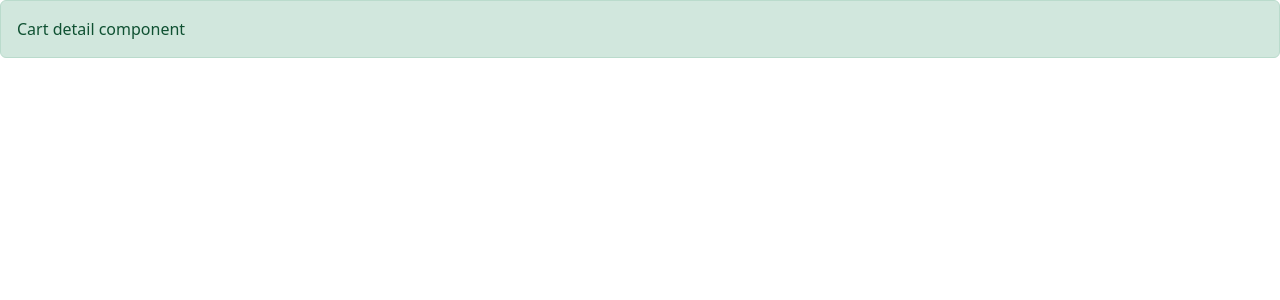
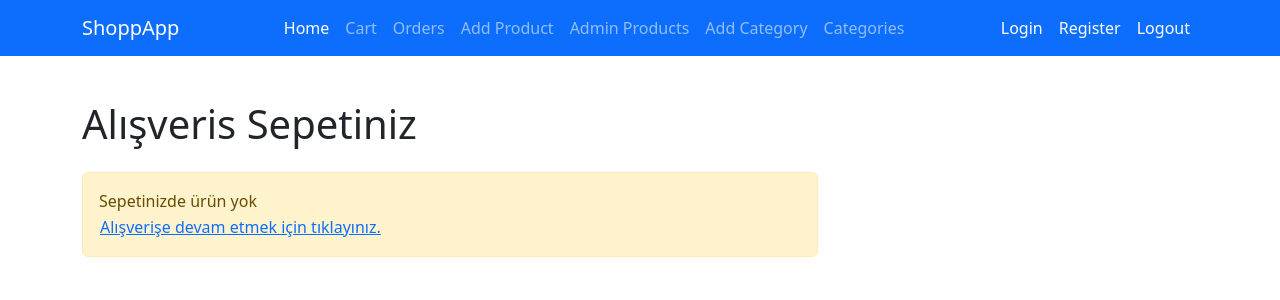
Before and after one commit to mftalha/ShopAPP, an Angular app: page /cart in a window 1280 px wide. Shown: the top 300 px of the page. Built offline with nearby package versions, Linux system fonts and the light colour scheme.

Commit message:
feat - ders-15 Alışveriş Sepeti

```diff
--- a/src/app/shop/cart-detail/cart-detail.component.html
+++ b/src/app/shop/cart-detail/cart-detail.component.html
@@ -1,3 +1,72 @@
-<div class="alert alert-success">
-    Cart detail component
+<navbar ></navbar>
+
+<div class="container pt-100 mb-5">
+
+    <h1 class="mb-2">Alışveris Sepetiniz</h1>
+    <div class="row">
+        <div class="col-8">
+            <ng-container *ngIf="cart.itemCount>0">
+                <table class="table table-hover">
+                    <thead>
+                        <tr>
+                            <th></th>
+                            <th>Ürün</th>
+                            <th>Fiyat</th>
+                            <th>Miktar</th>
+                            <th>Toplam</th>
+                            <th></th>
+                        </tr>
+                    </thead>
+                    <tbody>
+                        <tr *ngFor="let item of cart.items">
+                            <td>
+                                <img src="assets/img/{{item.product.imageUrl}}" width="80" >
+                            </td>
+                            <td>{{ item.product.name }}</td>
+                            <td>{{ item.product.price }} TL</td>
+                            <td>{{ item.quantity }}</td>
+                            <td> {{ item.quantity * item.product.price! }} TL</td>
+                            <td>
+                                <button class="btn btn-danger btn-sm">
+                                    <i class="fa fa-times fa-fa-fw"></i>
+                                </button>
+                            </td>
+                        </tr>
+                    </tbody>
+                </table>
+            </ng-container>
+            <ng-container *ngIf="cart.itemCount==0">
+                <div class="alert alert-warning mt-3">
+                    Sepetinizde ürün yok <br>
+                    <button routerLink="/shop" class="btn btn-link p-0">
+                        Alışverişe devam etmek için tıklayınız.
+                    </button>
+                </div>
+            </ng-container>
+        </div>
+        <div class="col-4">
+            <ng-container *ngIf="cart.itemCount>0">
+                <div class="text-left">
+                    <h4>Alışveriş Özeti</h4>
+                </div>
+                <table class="table">
+                    <tbody>
+                        <tr>
+                            <th>Toplam</th>
+                            <th>{{cart.total}} TL</th>
+                        </tr>
+                    </tbody>
+                </table>
+
+                <div>
+                    <button routerLink="/shop" class="btn btn-primary btn-sm">
+                        Alışverişe Devam Et
+                    </button>
+                    <button routerLink="/checkout" class="btn btn-primary btn-sm ms-2 ">
+                        Alışverişi Tamamla
+                    </button>
+                </div>
+            </ng-container>
+        </div>
+    </div>
 </div>
--- a/src/app/shop/cart-detail/cart-detail.component.ts
+++ b/src/app/shop/cart-detail/cart-detail.component.ts
@@ -1,10 +1,13 @@
 import { Component } from '@angular/core';
+import { Cart } from 'src/app/model/cart.model';
 
 @Component({
   selector: 'cart-detail',
   templateUrl: './cart-detail.component.html',
   styleUrls: ['./cart-detail.component.css']
 })
+
 export class CartDetailComponent {
-
+constructor(public cart: Cart
+  ){}
 }
--- a/src/app/shop/navbar/navbar.component.html
+++ b/src/app/shop/navbar/navbar.component.html
@@ -3,28 +3,25 @@
         <a href="" class="navbar-brand">ShoppApp</a>
         <ul class="navbar-nav mr-auto"> <!-- mr : sol taraftan başlamasını sağladı : r : sag anlamında analamadım.-->
             <li class="navbar-nav">
-                <a href="" class="nav-link active">Home</a>
+                <a routerLink="/shop" class="nav-link active">Home</a>
             </li>
             <li class="navbar-nav">
-                <a href="" class="nav-link">Products</a>
+                <a routerLink="/cart" class="nav-link">Cart</a>
             </li>
             <li class="navbar-nav">
-                <a href="" class="nav-link">Cart</a>
+                <a routerLink="/shop" class="nav-link">Orders</a>
             </li>
             <li class="navbar-nav">
-                <a href="" class="nav-link">Orders</a>
+                <a routerLink="/shop" class="nav-link">Add Product</a>
             </li>
             <li class="navbar-nav">
-                <a href="" class="nav-link">Add Product</a>
+                <a routerLink="/shop" class="nav-link">Admin Products</a>
             </li>
             <li class="navbar-nav">
-                <a href="" class="nav-link">Admin Products</a>
+                <a routerLink="/shop" class="nav-link">Add Category</a>
             </li>
             <li class="navbar-nav">
-                <a href="" class="nav-link">Add Category</a>
-            </li>
-            <li class="navbar-nav">
-                <a href="" class="nav-link">Categories</a>
+                <a routerLink="/shop" class="nav-link">Categories</a>
             </li>
         </ul>
         <ul class="navbar-nav ml-auto">
--- a/src/app/shop/shop.component.html
+++ b/src/app/shop/shop.component.html
@@ -7,14 +7,14 @@
             <cart-summary></cart-summary>
 
              <div class="list-group">
-                <a (click)="changeCategory()" href="#" class="list-group-item list-group-item-action">Tüm Kategoriler</a> <!-- Tüm kategorilere tıklandığında changeCategory'e değer atanmadığından null olup : actif olan list item'in üzerindeki mavi tik kalkacak.-->
-                <a  *ngFor="let c of categories"
+                <!-- <a (click)="changeCategory()" href="#" class="list-group-item list-group-item-action">Tüm Kategoriler</a> == a tag'ından butona çevirdik çünkü a tag'ında her tıkladığımızda sayfayı yneiliyordu.-->
+                <button (click)="changeCategory()"  class="list-group-item list-group-item-action">Tüm Kategoriler</button> <!-- Tüm kategorilere tıklandığında changeCategory'e değer atanmadığından null olup : actif olan list item'in üzerindeki mavi tik kalkacak.-->
+                <button  *ngFor="let c of categories"
                  (click)="changeCategory(c)"
-                href="#"
                  class="list-group-item list-group-item-action"
                  [class.active]="c==selectedCategory"
                  >{{c.name}}
-                </a>
+             </button>
                 <!-- [class.active]="c==selectedCategory" == diyerek == eğerki c == selectedCategory ise : class'a active ekle. ***class attribute binding işlemi :binding = bağlama** -->
              </div>
         </div>
@@ -41,7 +41,7 @@
                             </div>
                             <div class="card-footer text-center">
                                 <button class="btn btn-outline-primary btn-sm">Details</button>
-                                <button (click)="addProductToCart(p)" class="btn btn-outline-primary btn-sm ml-3">Add To Cart</button> <!--ml-3 : soldan boşkluk alsın-->
+                                <button (click)="addProductToCart(p)" class="btn btn-outline-primary btn-sm ms-2">Add To Cart</button> <!--ml-3 : soldan boşkluk alsın-->
                             </div>
                         </div>
                     </div>
--- a/src/app/shop/shop.component.ts
+++ b/src/app/shop/shop.component.ts
@@ -4,13 +4,12 @@
 import { Category } from "../model/category.model";
 import { ProductRepository } from "../model/product.repository";
 import { Cart } from "../model/cart.model";
+import { Router } from "@angular/router";
 
 @Component({
   selector: 'shop',
   templateUrl: 'shop.component.html',
-  styles: [`
-  .pt-100 {padding-top:100px}
-`]
+  styles: []
 })
 export class ShopComponent{
     public selectedCategory: Category | undefined = null!; // list grupta class'a active özelliği vermek için.
@@ -22,7 +21,9 @@
     constructor(
         private productRepository : ProductRepository,
         private categoryRepository: CategoryRepository,
-        private cart: Cart) {}
+        private cart: Cart,
+        private router: Router //ürün detayına gitmek için ekledik
+        ) {}
 
     get products(): Product[]{ // listeler ile sayfaya basabilmek için ürünleri getir.
         let index = (this.selectedPage-1) * this.productsPerPage;
@@ -60,5 +61,6 @@
 
     addProductToCart(product: Product){
         this.cart.addItem(product);
+        this.router.navigateByUrl('/cart'); //ekle butonuna tıklayınca detay sayfasına yönlen.
     }
 }
--- a/src/app/shop/shop.module.ts
+++ b/src/app/shop/shop.module.ts
@@ -7,11 +7,12 @@
 import { CartSummaryComponent } from './cart-summary/cart-summary.component';
 import { CartDetailComponent } from './cart-detail/cart-detail.component';
 import { CheckoutComponent } from './checkout/checkout.component';
+import { RouterModule } from '@angular/router';
 
 //modül sayfalarında olması şart.
 @NgModule({
     //ModelModule dediğimde artık : Model Module'nin tüm class larınını shop modül içinde kullabıp : api işlemlerimi gerçekleştirebileceğim.
-    imports: [ModelModule, BrowserModule, FormsModule],
+    imports: [ModelModule, BrowserModule, FormsModule, RouterModule], //router kullanma sebebimiz routerLink kullanabilmek için.
     providers:[],
     declarations: [ShopComponent, NavbarComponent, CartSummaryComponent, CartDetailComponent, CheckoutComponent],
     exports: [ShopComponent, CartDetailComponent, CheckoutComponent] //eğerki modülde component var ise : exports etmeliyiz : farklı modülden erişilmesini istiyor isek.
--- a/src/styles.css
+++ b/src/styles.css
@@ -1 +1,3 @@
 /* You can add global styles to this file, and also import other style files */
+
+.pt-100 {padding-top:100px}
```
Also changed, not shown: Doc/bootstrap-margin-padding-v5.txt (added).
